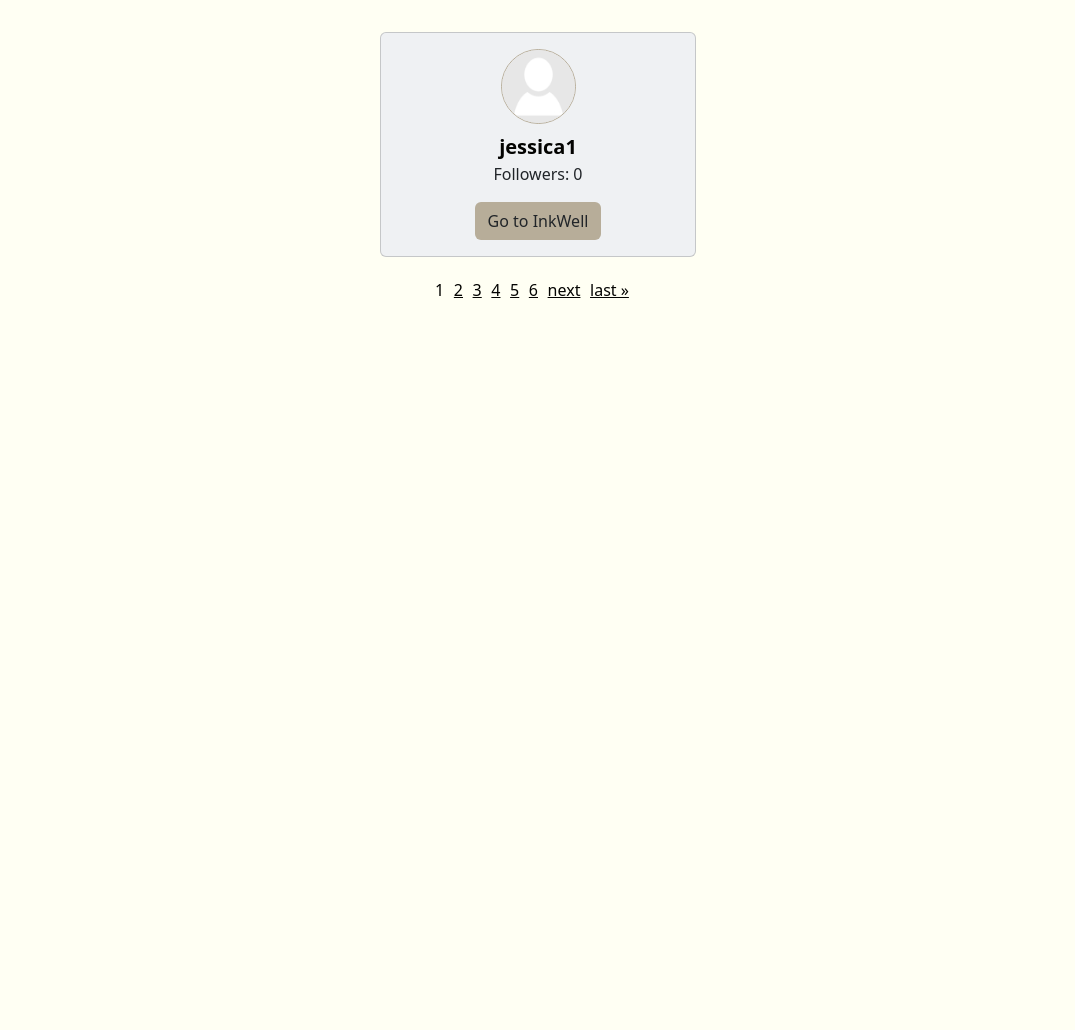
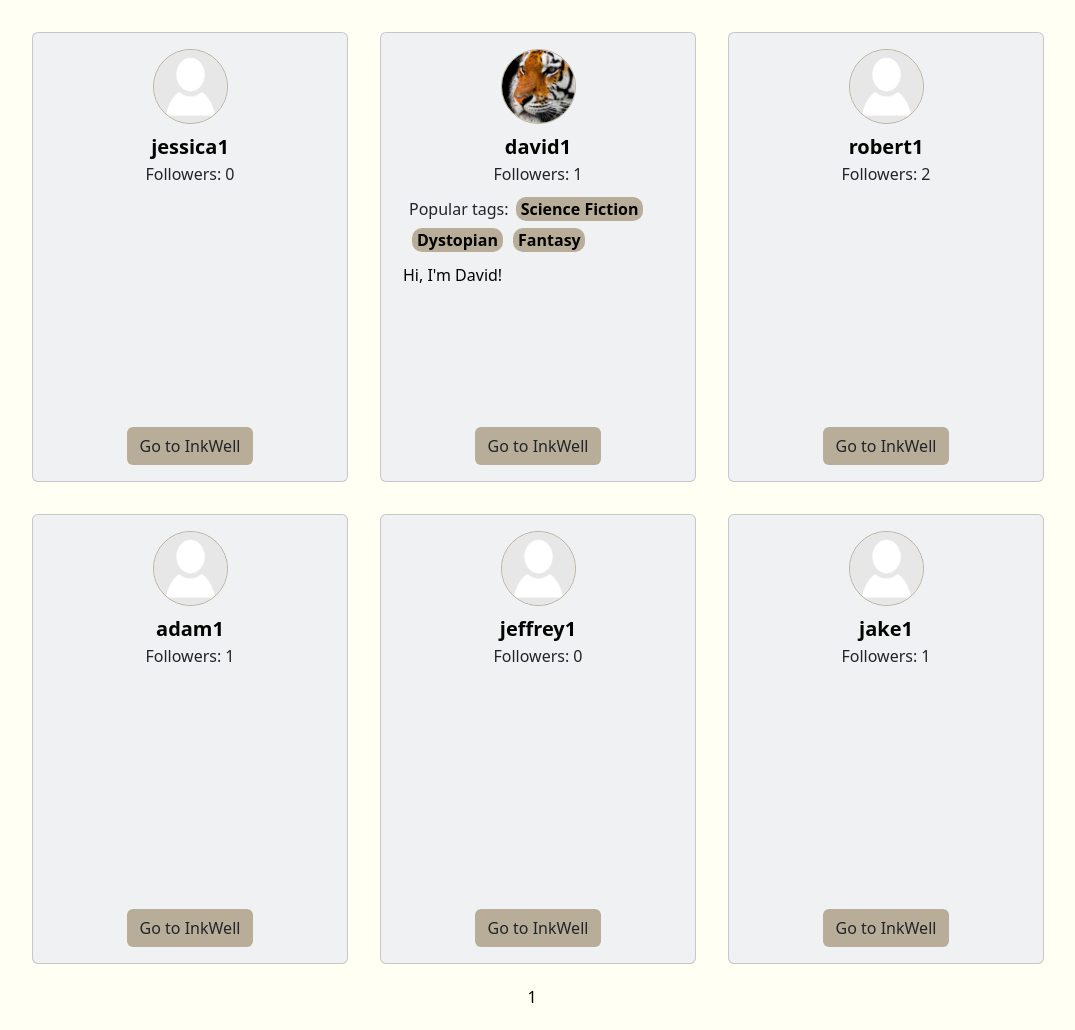
Before and after one commit to martex941/Capstone-InkWell, a Django app: page /mainSearchResults/1/ in a window 1280 px wide. Shown: the part 58-1088 px from the top of the page, without its empty margins (102-1177 px from the left). Before the commit the page ends 356 px from the top, so only its background shows below. Run offline with Django 4.2, Linux system fonts and the light colour scheme; data comes from the database, SQL or seed files in the repository; both versions use the stored data as it was after the commit; some libraries are stand-ins or nearby versions.

Commit message:
styled main search results a bit

```diff
--- a/capstone/inkwell/static/inkwell/styles.css
+++ b/capstone/inkwell/static/inkwell/styles.css
@@ -60,8 +60,30 @@
     color: var(--text-color);
 }
 
+.card {
+    height: 450px;
+}
+
+.mainSearchResultsTags-style {
+    max-height: 91px;
+    overflow-y: auto;
+    text-overflow: ellipsis;
+}
+
 .mainSearchQuery-style {
     width: 175px;
+}
+
+.mainSearch-goToBtn {
+    position: absolute;
+    bottom: 0;
+}
+
+.mainSearchResultsDescription-style {
+    height: 195px;
+    overflow: auto;
+    text-overflow: ellipsis;
+    margin-top: -0.2rem;
 }
 
 .mainSearchFunction {
@@ -419,8 +441,6 @@ body {
 .notifications-col-style {
     height: 450px;
     width: 300px;
-    overflow-y: auto;
-    text-overflow: ellipsis;
     border: var(--border-color) 1px solid;
     border-radius: 5%;
     margin: 1rem;
@@ -430,9 +450,11 @@ body {
     background-color: var(--primary-color);
 }
 
-/* .notifications-col-style::-webkit-scrollbar {
-    width: 0;
-} */
+.notifications-style {
+    height: 405px;
+    overflow-y: auto;
+    text-overflow: ellipsis;
+}
 
 .author-profile-picture {
     border: 1px var(--border-color) solid;
--- a/capstone/inkwell/templates/inkwell/index.html
+++ b/capstone/inkwell/templates/inkwell/index.html
@@ -118,8 +118,9 @@
         </div>
 
         <div class="notifications-col-style col-2" id="notifications-col">
+            <h5 class="text-center mt-2">NOTIFICATIONS</h5>
             <div class="notifications-style">
-                <h5 class="text-center mt-2">NOTIFICATIONS</h5>
+
                 <div class="" id="notifications">
                     <!-- Notifications generate here -->
                 </div>
--- a/capstone/inkwell/templates/inkwell/mainSearchResults.html
+++ b/capstone/inkwell/templates/inkwell/mainSearchResults.html
@@ -18,7 +18,7 @@
                         Followers: {{ result.followers }}
                     </div>
                     {% if result.mostUsedTags %}
-                        <div class="mb-2">
+                        <div class="mb-2 mainSearchResultsTags-style">
                             Popular tags:
                             {% for tag in result.mostUsedTags %}
                                 <span class="tag">{{tag}}</span>
@@ -30,7 +30,7 @@
                             <p>{{ result.about }}</p>
                         </div>
                     {% endif %}
-                    <div class="mt-2">
+                    <div class="mt-2 mb-3 mainSearch-goToBtn">
                         <a href="{% url 'well' username=result.username %}"><button class="btn btn-khaki">Go to InkWell</button></a>
                     </div>
                 </div>
@@ -44,7 +44,7 @@
                 </div>
                 <div class="card-body disFdirColAliCen">
                     {% if result.tags.all %}
-                        <div class="mb-2">
+                        <div class="mb-2 mainSearchResultsTags-style">
                             Tags:
                             {% for tag in result.tags.all %}
                                 <span class="tag">{{ tag }}</span>
@@ -52,17 +52,18 @@
                         </div>
                     {% endif %}
                     {% if result.description %}
-                        <div class="mb-2">
+                        <div class="mb-2 mainSearchResultsDescription-style">
                             <p class="text-justify">{{ result.description }}</p>
                         </div>
                     {% endif %}
-                    <div class="mt-2">
+                    <div class="mt-2 mb-3 mainSearch-goToBtn">
                         <a href="{% url 'ink_view' inkID=result.id %}"><button class="btn btn-khaki">Go to Ink</button></a>
                     </div>
                 </div>
             </div>
         {% endif %}
     {% endfor %}
+
     <div class="pagination d-flex justify-content-center">
         <!-- {% for page in range.pages %}
             <a class="m-2" href="{% url 'mainSearchResults' searchQuery=searchQuery page=1 %}">{{page}}</a>
--- a/capstone/inkwell/views.py
+++ b/capstone/inkwell/views.py
@@ -49,7 +49,7 @@ def mainSearchResults(request, searchQuery):
         authors = User.objects.filter(username__contains=searchQuery)
         inks = Ink.objects.filter(title__contains=searchQuery, privateStatus=False).order_by('-views')
         combined = list(authors) + list(inks)
-        pag = Paginator(combined, 1)
+        pag = Paginator(combined, 10)
         page = request.GET.get('page')
         try:
             pag_items = pag.page(page)
@@ -71,6 +71,8 @@ def mainSearchResults(request, searchQuery):
 def mainSearch(request):
     if request.method == "POST":
         query = request.POST.get("mainSearchQuery")
+        if query == "":
+            return redirect('index')
         return redirect('mainSearchResults', searchQuery=query)
 
 startDate = datetime(2024, 1, 1)
```
Also changed, not shown: capstone/db.sqlite3.
